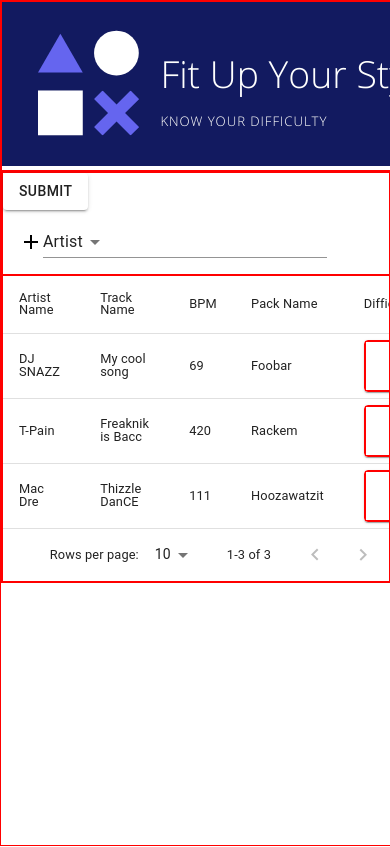
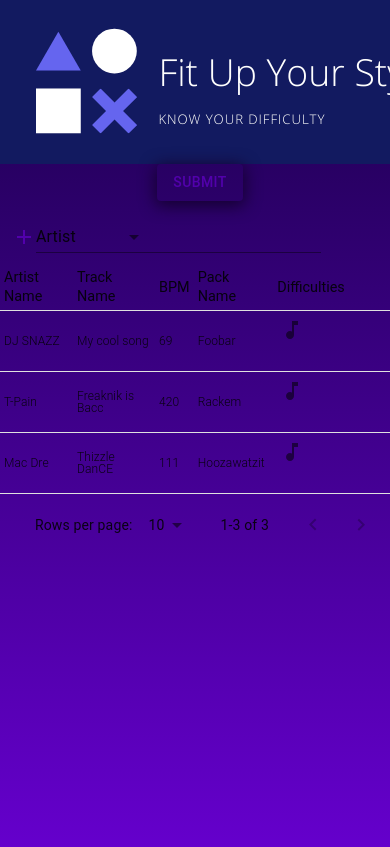
Before and after one commit to changodb/itg-frontend, a React (Create React App) app: page / in a window 390 px wide. Shown: the top 847 px of the page. Built offline with nearby package versions, Linux system fonts and the light colour scheme.

Commit message:
style changes

```diff
--- a/src/App.css
+++ b/src/App.css
@@ -1,80 +1,325 @@
 body {
-    height:100vh;
-    width: 100vw;
-    border: 1px solid red;
+    color: #5200AC;
+    /* border: 1px solid red; */
+
+}
+/* Custon Classes */
+.bottomContainer {
+    height: 100vh;
+    padding-left: 5rem;
+    padding-right: 5rem;
+    /* border: 1px solid red; */
+    background: linear-gradient(0deg, #7c00f4 0%, #280063 100%);
+}
+.value-input {
+    /* border: 1px solid red; */
+}
+.filler {
+    width: 24%
+}
+.topContainer {
+    /* border: 1px solid red; */
+    display: flex;
+    flex-flow: row;
+    width: auto;
+    background-color: #280063;
+    height: 20%;
+    max-height: 164px;
+    justify-content: space-between;
+    padding-left: 5rem;
+    padding-right: 5rem;
+}
+.queryContainer {
+    /* border: 5px solid purple; */
+    display: flex;
+    width: 33rem;
+    height: 20%;
+    justify-content: space-evenly;
+}
+.queryFilters {
+    padding-left: 25px;
+    display: flex;
+    /* border: 1px solid yellow; */
+    justify-content: flex-start;
+    width: inherit;
+    height: 164px;
+    overflow-y: auto;
+
+}
+.query {
+    /* border: 1px solid red; */
+    }
+.queryField {
+    /* border: 1px solid green; */
+}
+.fieldSelect {
+    /* border: 1px solid yellow; */
+    width: 133px;
+}
+.valueInput {
+    /* border: 1px solid red; */
+    width: auto;
+
+}
+.submitButton {
+    /* border: 1px solid red; */
+    color: #5200AC;
+    background-color: inherit;
+    position: relative;
+    align-self: flex-start;
+    margin-top: 25px;
+    box-shadow: 0rem .2rem 1rem .1rem #140030;
+}
+.resultsContainer {
+    width: 90vw;
+    /* border: 1px solid red; */
+}
+.difficultiesPanel {
+    display: flex;
+    /* border: 1px solid red; */
+    background-color: inherit;
+    box-shadow: none;
+    margin: 0;
+    padding: 0;
+    justify-content: space-between;
 }
 
+.summaryPanel {
+    /* border: 1px solid red; */
+    align-self: flex-start;
+    margin: 1px;
+    padding: 1px;
+}
+.detailsPanel {
+    /* border: 1px solid red; */
+    background-color: inherit;
+    margin: 1px;
+    padding: 1px;
+}
+/* Mui Classes */
+.MuiListItem-gutters {
+    padding: 2px;
+}
+.MuiExpansionPanelSummary-expandIcon {
+    padding: 1px;
+    align-self: flex-start;
+}
+.MuiTypography-body1 {
+    font-size: 1.3rem;
+    font-weight: 400;
+    line-height: 1.2;
+}
+.MuiTypography-h6 {
+    font-weight: bold;
+}
+@media screen and (max-width: 600px) {
+    body {
+        height:100%;
+        width: 100%;
+        color: #5200AC;
+        /* border: 1px solid red; */
+
+    }
+    .MuiTypography-body1 {
+    font-size: .75rem;
+    font-weight: 300;
+    line-height: 1;
+    }
+    .MuiTypography-h5 {
+    font-size: .9rem;
+    }
+    /* Custon Classes */
     .bottomContainer {
-    border: 1px solid red;
+        height: 100vh;
+        padding-left: 0;
+        padding-right: 0;
+        padding-top: 100px;
+        /* border: 1px solid red; */
+        background: linear-gradient(0deg, #7c00f4 0%, #280063 100%);
     }
-.value-input {
-    border: 1px solid red;
-}
-.header {
-    border: 1px solid red;
+    .topContainer {
+        /* border: 1px solid red; */
+        display: flex;
+        flex-flow: row wrap;
         width: auto;
+        background-color: #280063;
+        height: 20%;
+        max-height: 164px;
+        justify-content: space-between;
+        padding-left: 0;
+        padding-right: 0;
     }
     .queryContainer {
-    border: 1px solid red;
+        /* border: 5px solid purple; */
+        display: flex;
+        flex-flow: column;
+        width: 100%;
+        height: 20%;
+        justify-content: space-evenly;
     }
-/* .queryFilters {
-    border: 1px solid red;
-} */
-/* .queryField {
-    border: 1px solid red;
+    .queryFilters {
+        padding-left: 10px;
+        display: flex;
+        /* border: 1px solid yellow; */
+        justify-content: flex-start;
+        width: inherit;
+        height: 82px;
+        overflow-y: auto;
+
+    }
+    .query {
+        /* border: 1px solid red; */
+        }
+    .queryField {
+        /* border: 1px solid green; */
     }
     .fieldSelect {
-    border: 1px solid red;
-} */
-/* .valueInput {
-    border: 1px solid red;
-} */
+        /* border: 1px solid yellow; */
+        width: 110px;
+    }
+    .valueInput {
+        /* border: 1px solid red; */
+        width: 175px;
+
+    }
     .submitButton {
         /* border: 1px solid red; */
         background-color: inherit;
+        position: relative;
+        align-self: center;
+        margin-top: 0px;
+        margin-left: 10px;
+        margin-bottom: 10px;
     }
     .resultsContainer {
-    border: 1px solid red;
+        width: auto;
+        /* border: 1px solid red; */
     }
     .difficultiesPanel {
-    border: 1px solid red;
+        display: inline-flex;
+        /* border: 1px solid red; */
         background-color: inherit;
+        box-shadow: none;
+        margin: 0;
+        padding: 0;
+        justify-content: space-between;
     }
-.summaryPanel {
-    border: 1px solid red;
+    .detailsPanel {
+        /* border: 1px solid red; */
+        background-color: inherit;
+        margin: .1rem;
+        padding: .1rem;
+
+    }
+    .MuiToolbar-gutters {
+        padding: 5px;
+    }
+    .MuiTableCell-root {
+        padding: 4px;
+        margin: 2px;
+    }
+    .MuiExpansionPanelSummary-root.Mui-expanded {
+        min-height: inherit;
+    }
+}
+
+@media screen and (min-width: 601px) and (max-width: 960px) {
+    .MuiTypography-root-body1 {
+    font-size: 1rem;
+    font-weight: 400;
+    line-height: 1;
+    }
+    body {
+        height:100%;
+        width: 100%;
+        /* border: 1px solid red; */
+
+    }
+    .MuiTypography-body1 {
+    font-size: 1rem;
+    font-weight: 300;
+    line-height: 1;
+    }
+    .MuiTypography-h5 {
+    font-size: 1.1rem;
+    }
+    /* Custon Classes */
+    .bottomContainer {
+        height: 100vh;
+        padding-left: 0;
+        padding-right: 0;
+        padding-top: 100px;
+        /* border: 1px solid red; */
+        background: linear-gradient(0deg, #7c00f4 0%, #280063 100%);
+    }
+
+    .topContainer {
+        /* border: 1px solid red; */
+        display: flex;
+        flex-flow: row wrap;
+        width: auto;
+        background-color: #280063;
+        height: 20%;
+        max-height: 164px;
+        justify-content: center;
+        align-items: center;
+    }
+    .queryContainer {
+        /* border: 5px solid purple; */
+        display: flex;
+        flex-flow: row;
+        width: auto;
+        height: 20%;
+        justify-content: space-evenly;
+    }
+    .queryFilters {
+        padding-left: 10px;
+        display: flex;
+        /* border: 1px solid yellow; */
+        justify-content: flex-start;
+        width: inherit;
+        height: 82px;
+        overflow-y: auto;
+
+    }
+    .submitButton {
+        /* border: 1px solid red; */
+        background-color: inherit;
+        position: relative;
+        align-self: center;
+        margin-top: 0px;
+        margin-left: 10px;
+        margin-bottom: 10px;
+    }
+    .resultsContainer {
+        width: auto;
+        /* border: 1px solid red; */
+    }
+    .difficultiesPanel {
+        display: inline-flex;
+        /* border: 1px solid red; */
+        background-color: inherit;
+        box-shadow: none;
+        margin: 0;
+        padding: 0;
+
+    }
+    .MuiExpansionPanelSummary-expandIcon {
+        padding: 1px;
 
     }
     .detailsPanel {
-    border: 1px solid red;
+        /* border: 1px solid red; */
         background-color: inherit;
-}
-
-@media screen and (max-width: 600px) {
-    .MuiTypography-root {
-    font-size: .55rem;
-    font-family: "Roboto", "Helvetica", "Arial", sans-serif;
-    font-weight: 300;
-    line-height: 1;
-    letter-spacing: 0.00938em;
+        margin: .5rem;
+        padding: .5rem;
     }
 }
 
-@media screen and (max-width: 960px) {
-    .MuiTypography-root {
-    font-size: .8rem;
-    font-family: "Roboto", "Helvetica", "Arial", sans-serif;
+@media screen and (min-width: 961) and (max-width: 1280){
+    .MuiTypography-root-body1 {
+    font-size: 1.2rem;
     font-weight: 400;
-    line-height: 1.0;
-    letter-spacing: 0.00938em;
+    line-height: 1.2;
     }
 }
-
-@media screen and (max-width: 1280){
-    .MuiTypography-root {
-    font-size: 1.1rem;
-    font-family: "Roboto", "Helvetica", "Arial", sans-serif;
-    font-weight: 400;
-    line-height: 1.2;
-    letter-spacing: 0.00938em;
-    }
-}
--- a/src/App.js
+++ b/src/App.js
@@ -5,23 +5,24 @@ import store from './store'
 import QueryFilters from './containers/QueryFilters';
 import SimfileResults from './containers/SimfileResults';
 import Header from './components/Header';
-import {Divider, Grid, Box} from '@material-ui/core/';
+import {Divider, Grid, Box, Container} from '@material-ui/core/';
 import { StylesProvider } from '@material-ui/core/styles';
 
 
 function App() {
   return (
-
         <StylesProvider injectFirst>
           	<Provider store={store}>
-            	<Header />
+            <Box className ='topContainer'>
+                <Header />
+                <Box className='filler' />
+                <QueryFilters />
+            </Box >
                 <Box className='bottomContainer'>
-              		<QueryFilters />
             		<SimfileResults />
                 </Box>
         	</Provider>
         </StylesProvider>
-
   );
 }
 
--- a/src/components/Header.js
+++ b/src/components/Header.js
@@ -1,11 +1,10 @@
 import React from 'react';
 import logo from '../logo.png'; // Tell webpack this JS file uses this image
-import { Box } from '@material-ui/core';
 console.log(logo); // /logo.84287d09.png
 
 function Header() {
   // Import result is the URL of your image
-  return <Box className ='header'><img src={logo} alt="Logo" /></Box>;
+  return <img src={logo} alt="Logo" className ='header'/>;
 }
 
 export default Header;
--- a/src/components/SimfileResults.js
+++ b/src/components/SimfileResults.js
@@ -41,30 +41,33 @@ export default ({ simfileResults }) => {
             setPage(0);
         };
         return (
-            <Box className='resultsContainer'>
+
+            <Box>
                 <TableContainer>
-                    <Table simfileTable aria-label='simfile table' className='resultsTable'>
-                        <TableHead className='tableHead'>
+                    <Table simfileTable aria-label='simfile table'>
+                        <TableHead>
                             <TableRow>
                                 {columns.map((column) =>
                                     <TableCell
                                         key={column.id.toString()}
                                         align="flex-start"
                                     >
-                                    <Typography variant='h6'>
+                                    <Typography variant='h5'>
                                         {column.label}
                                     </Typography>
+
                                     </TableCell>
                                 )}
                             </TableRow>
                         </TableHead>
-                        <TableBody className='tableBody'>
+                        <TableBody>
                             {rows.slice(page * rowsPerPage, page * rowsPerPage + rowsPerPage).map((row) => {
                               return (
                                   <TableRow hover role="checkbox" key={row.songArtist}>
                                     {columns.map((column) => {
                                       var value = _.property(column.id)(row);
                                       var diffs = []
+                                      console.log(row);
                                       for (const [difficulty, val] of Object.entries(row.difficultyMap)) {
                                         diffs.push([difficulty, val])
                                       }
```
Also changed, not shown: src/components/QueryFilters.js (+4 -7 lines). Lines whose indentation alone changed are shown as unchanged.
